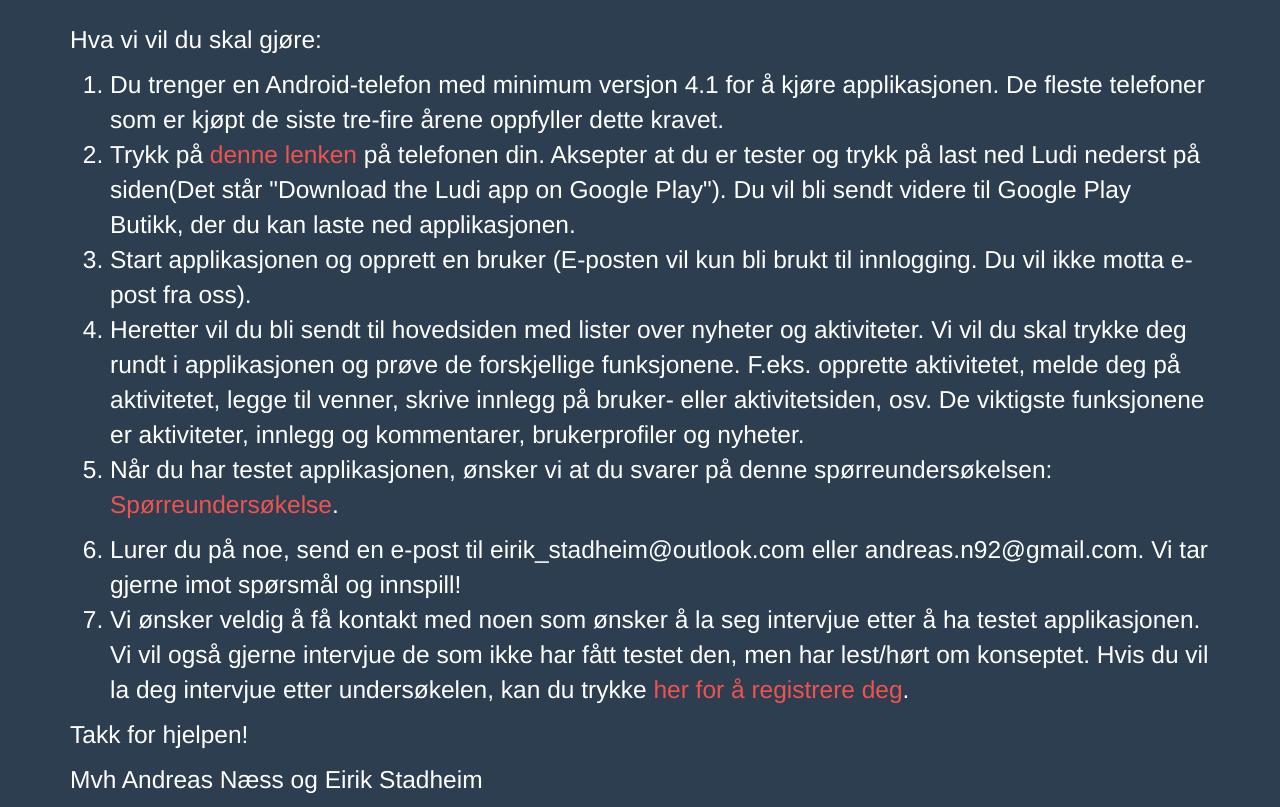
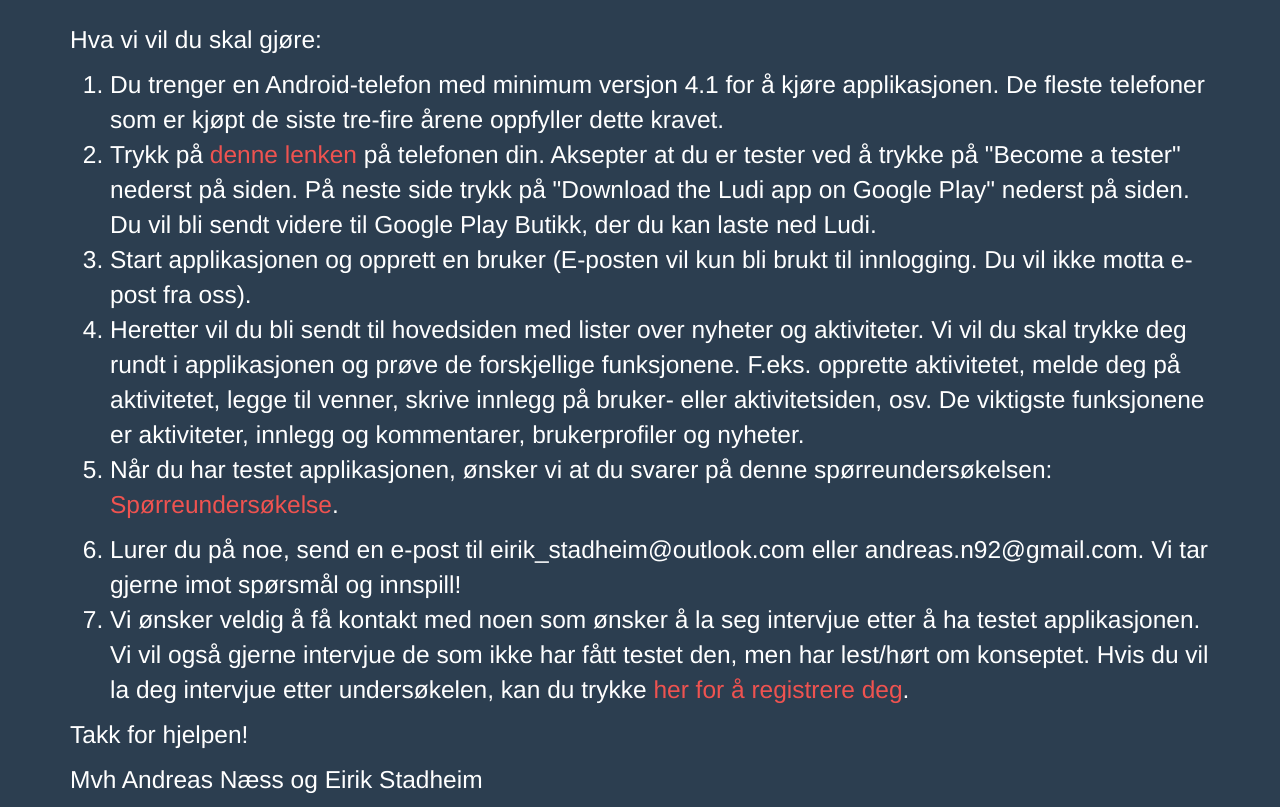
Before and after one commit to ludi123/ludi123.github.io, a plain HTML site: page index.html in a window 1280 px wide. Shown: the part 1240-2047 px from the top of the page. Drawn offline with Linux system fonts and the light colour scheme.

Commit message:
Update index.html

```diff
--- a/index.html
+++ b/index.html
@@ -85,7 +85,7 @@
                 <li class="info-text"><span>Du trenger en Android-telefon med minimum versjon 4.1 for å kjøre applikasjonen. De fleste telefoner som er kjøpt de siste tre-fire årene oppfyller dette kravet.
                 </li>
                 <li class="info-text">Trykk på </span> <a style="color: #EF5350;" href="https://play.google.com/apps/testing/com.andreasogeirik.master_frontend">denne lenken</a> på telefonen din.
-                Aksepter at du er tester og trykk på last ned Ludi nederst på siden(Det står "Download the Ludi app on Google Play"). Du vil bli sendt videre til Google Play Butikk, der du kan laste ned applikasjonen.
+                Aksepter at du er tester ved å trykke på "Become a tester" nederst på siden. På neste side trykk på "Download the Ludi app on Google Play" nederst på siden. Du vil bli sendt videre til Google Play Butikk, der du kan laste ned Ludi.
               </li>
               <li>Start applikasjonen og opprett en bruker (E-posten vil kun bli brukt til innlogging. Du vil ikke motta e-post fra oss).</li>
               <li>Heretter vil du bli sendt til hovedsiden med lister over nyheter og aktiviteter. Vi vil du skal trykke deg rundt i applikasjonen og prøve de forskjellige funksjonene. F.eks. opprette
```
